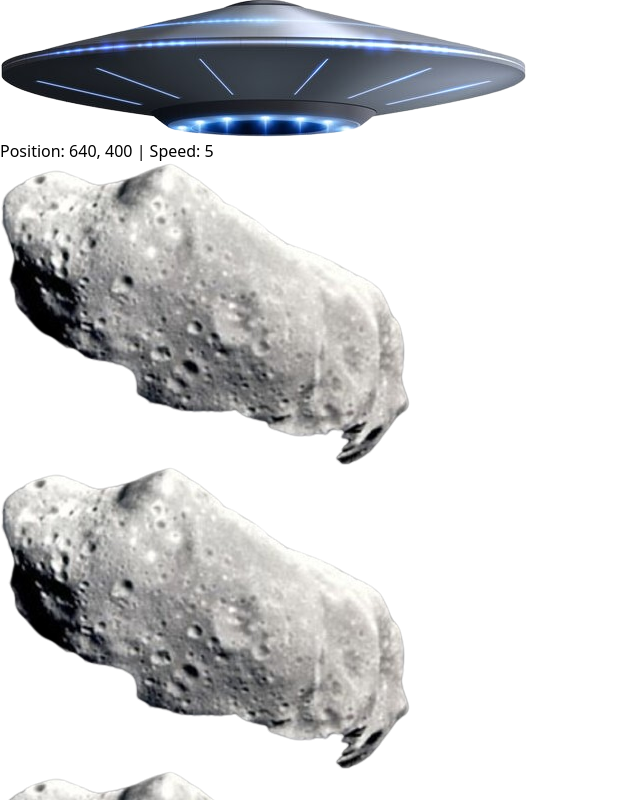
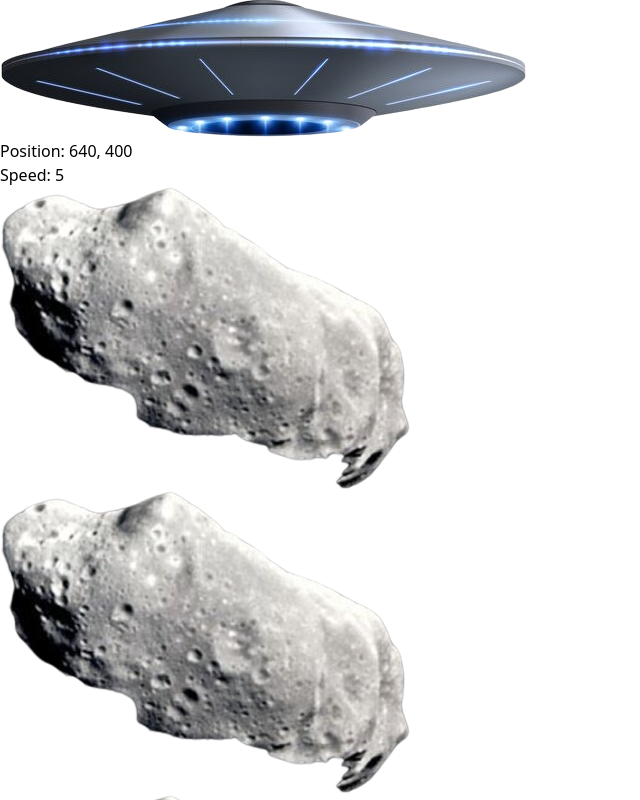
Before and after one commit to contributorsambhav/SpaceWars, a React (Vite) app: page / in a window 1280 px wide. Shown: the top 800 px of the page, without its empty margins (0-640 px from the left). Built offline with nearby package versions, Linux system fonts and the light colour scheme.

Commit message:
Movement borders specified

```diff
--- a/src/Game.jsx
+++ b/src/Game.jsx
@@ -66,7 +66,7 @@ const Game = () => {
 
             const collided = meteors.some((meteor) => {
                 // Calculate distance between player and meteor
-                const distanceX = playerPosition.x - meteor.position.x;
+                const distanceX = (playerPosition.x+40) - meteor.position.x;
                 const distanceY = playerPosition.y - meteor.position.y;
                 const distance = Math.sqrt(distanceX ** 2 + distanceY ** 2);
 
@@ -74,7 +74,7 @@ const Game = () => {
                     Setwin(true)
                 }
                 // Collision detection
-                if (distance < 40 + meteor.radius) {
+                if (((distance < 40 + meteor.radius) || playerPosition.y > 740) || playerPosition.y < 0) {
                     setGameOver(true);
                     return true; // Collision detected
                 }else{
--- a/src/Player.jsx
+++ b/src/Player.jsx
@@ -11,7 +11,7 @@ const Player = ({ position ,speed}) => {
             <img src="/src/assets/ufo3.png" id="ufo" alt="hi there" />
 
             <div className='text-green-600 text-2xl text-center' style={{ left: position.x, top: position.y, zIndex: 2 }}>
-                Position: {position.x}, {position.y} | Speed: {speed}
+                Position: {position.x}, {position.y} <br></br> Speed: {speed}
             </div>
         </div>
     );
```
